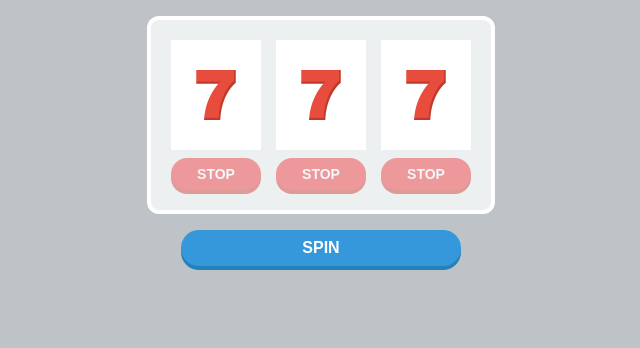
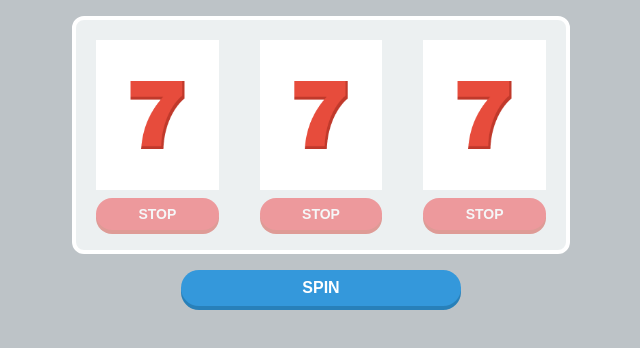
Before and after one commit to cat3cat/SlotMachine, a plain HTML site: page index.html in a window 1280 px wide. Shown: the whole page, without its empty margins (319-959 px from the left). Drawn offline with Linux system fonts and the light colour scheme.

Commit message:
Add files via upload

```diff
--- a/css/styles.css
+++ b/css/styles.css
@@ -6,7 +6,7 @@ body{
 }
 
 main{
-  width: 300px;
+  width: 450px;
   background: #ecf0f1;
   padding: 20px;
   border: 4px white solid;
@@ -17,14 +17,14 @@ main{
 }
 
 .panel img{
-  width: 90px;
-  height: 110px;
+  width:100%;
+  height: 150px;
   margin-bottom: 4px;
 }
 
 .stop{
   cursor:pointer;
-  width: 90px;
+  width: 100%;
   height: 32px;
   background: #ef454a;
   box-shadow: 0 4px #d1483e;
--- a/js/main.js
+++ b/js/main.js
@@ -114,6 +114,7 @@
       panel.activate();
       panel.spin();
     })
+    spin.textContent = 'SPIN';
   });
 
 }
```
